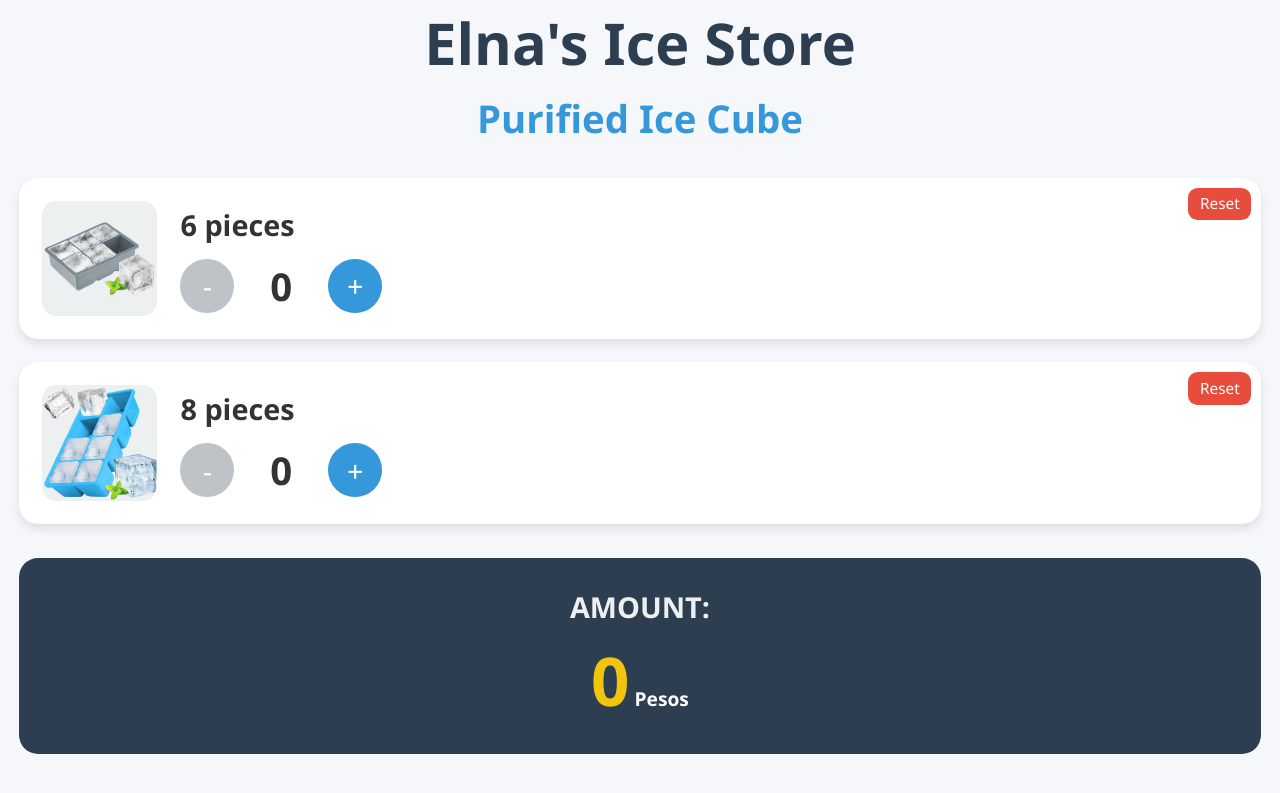
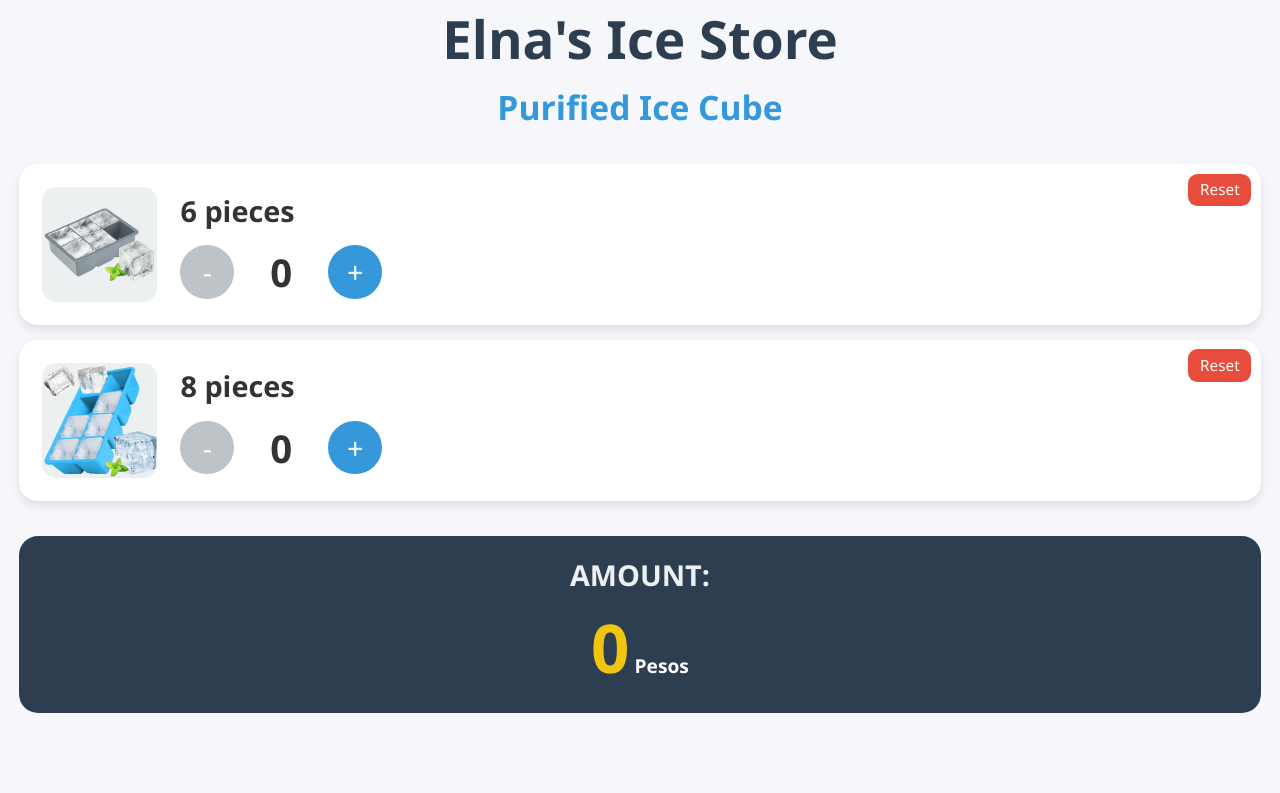
Before and after one commit to enosiii/Elna-Ice-Cube, a plain HTML site: page index.html in a window 1280 px wide. Shown: the part 99-892 px from the top of the page. After the commit the page ends 869 px from the top, so only its background shows below. Drawn offline with Linux system fonts and the light colour scheme.

Commit message:
Update index.html

```diff
--- a/index.html
+++ b/index.html
@@ -54,24 +54,24 @@
         }
 
         .store-name {
-            font-size: 3rem;
+            font-size: 2.75rem;
             font-weight: bold;
             color: #2c3e50;
             margin-bottom: 0.5rem;
         }
 
         .product-name {
-            font-size: 2rem;
+            font-size: 1.75rem;
             font-weight: bold;
             color: #3498db;
-            margin-bottom: 1.2rem;
+            margin-bottom: 0.75rem;
         }
 
         .product-option {
             background-color: white;
             border-radius: 1rem;
             padding: 1.2rem;
-            margin-bottom: 1.2rem;
+            margin-bottom: 0.75rem;
             box-shadow: 0 0.25rem 0.5rem rgba(0,0,0,0.1);
             display: flex;
             align-items: center;
@@ -162,7 +162,7 @@
         .total-amount {
             background-color: #2c3e50;
             color: white;
-            padding: 1.5rem;
+            padding: 1rem;
             border-radius: 1rem;
             text-align: center;
             font-weight: bold;
```
